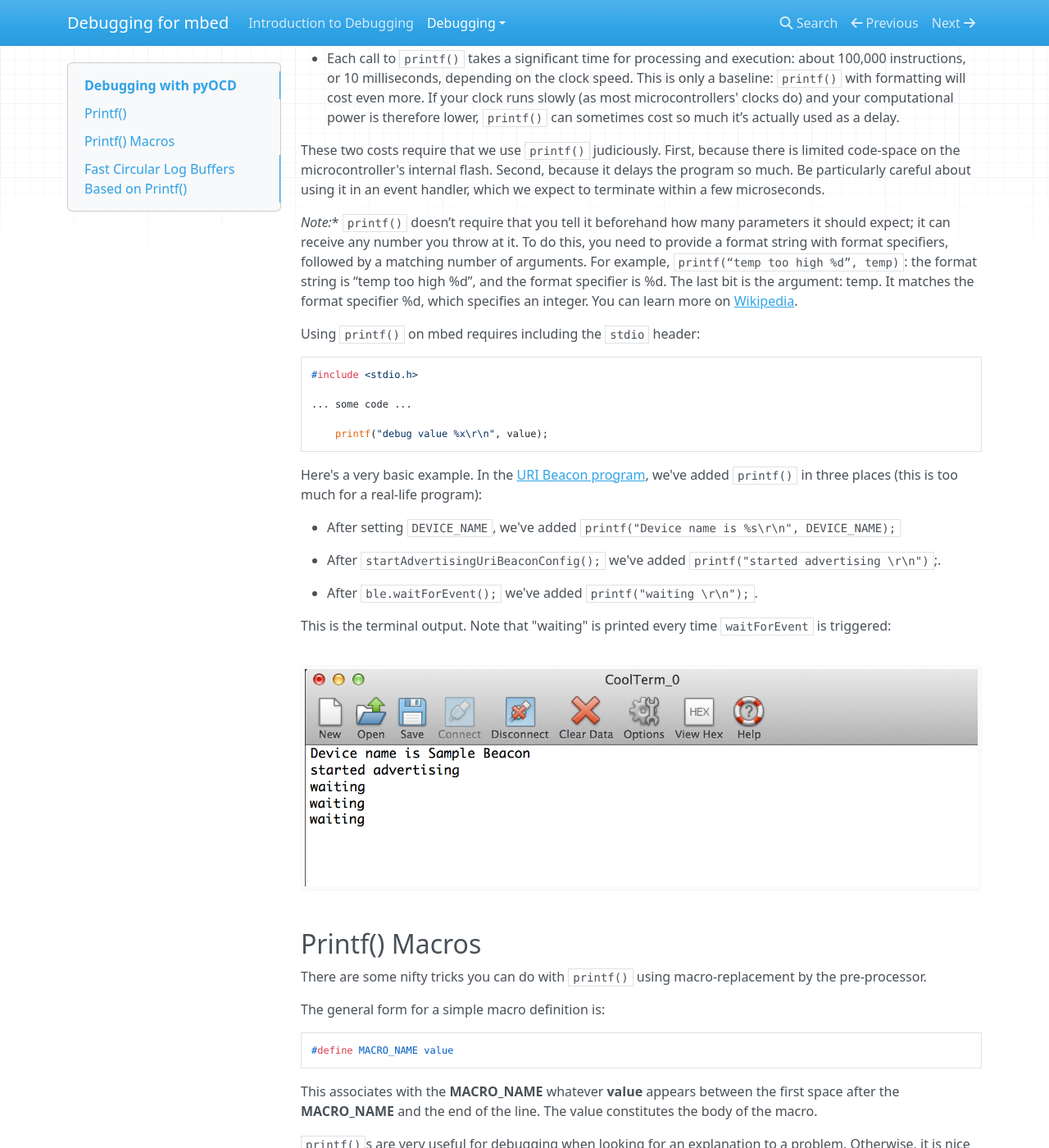
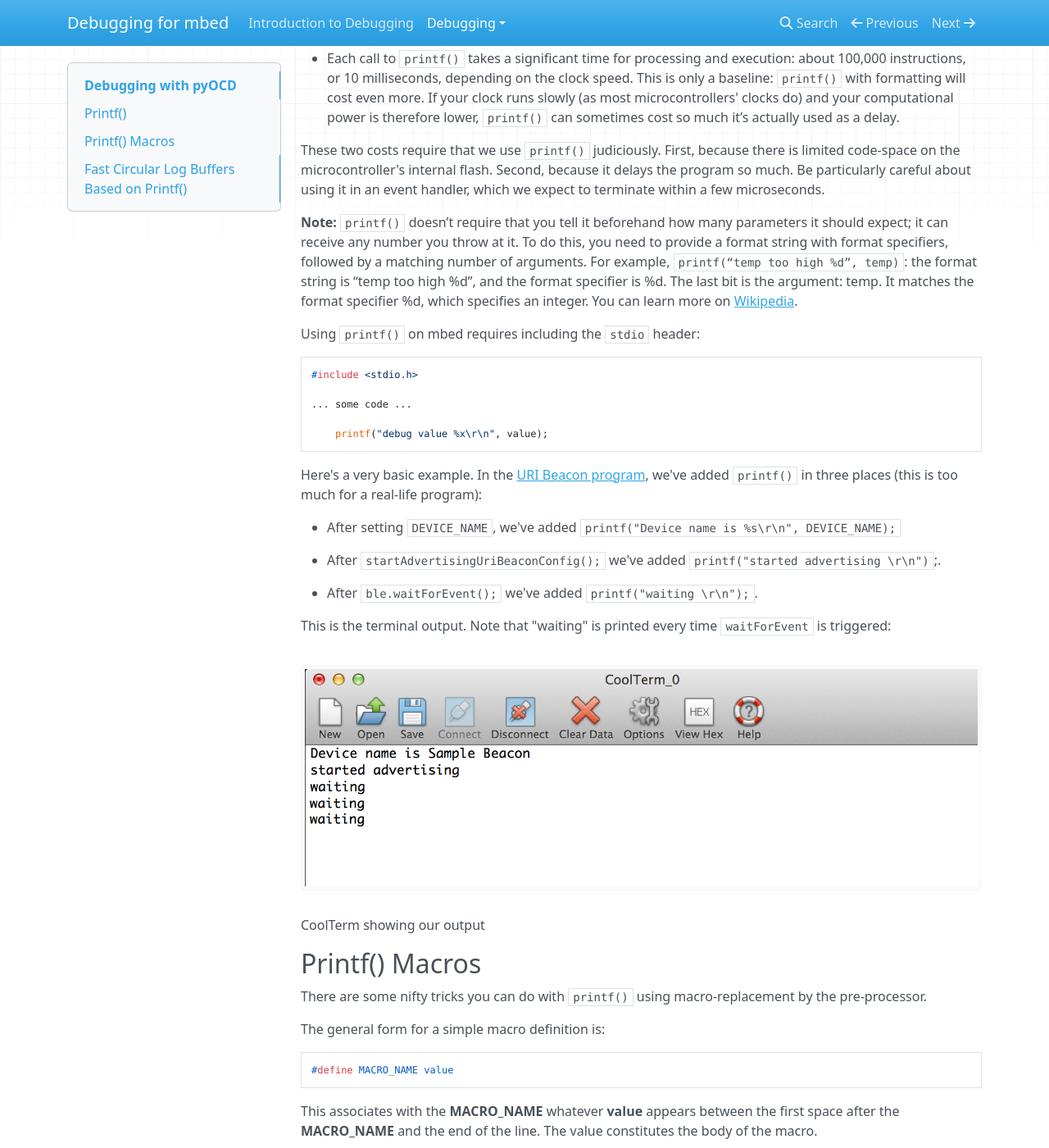
Before and after one commit to ARMmbed/Debugging-docs, an MkDocs documentation site: the page built from Docs/Debugging/printf.md, in a window 1280 px wide and 1400 px high, scrolled down 618 px. Shown: the whole window at 82% size. Built offline with MkDocs 1.6.1, drawn with Linux system fonts in a browser that asks for light colours; nearby versions of some CDN libraries; old or Windows-style settings are respelled for this version of MkDocs.

Commit message:
Trying to add image caption

````diff
--- a/Docs/Debugging/printf.md
+++ b/Docs/Debugging/printf.md
@@ -25,7 +25,7 @@ Programs typically use the printf() family to communicate something readable bac
 
 These two costs require that we use ``printf()`` judiciously. First, because there is limited code-space on the microcontroller's internal flash. Second, because it delays the program so much. Be particularly careful about using it in an event handler, which we expect to terminate within a few microseconds.
 
-<span class="notes">*Note:** ``printf()`` doesn’t require that you tell it beforehand how many parameters it should expect; it can receive any number you throw at it. To do this, you need to provide a format string with format specifiers, followed by a matching number of arguments. For example, ``printf(“temp too high %d”, temp)``: the format string is “temp too high %d”, and the format specifier is %d. The last bit is the argument: temp. It matches the format specifier %d, which specifies an integer. You can learn more on [Wikipedia](http://en.wikipedia.org/wiki/Printf_format_string).
+<span class="notes">**Note:** ``printf()`` doesn’t require that you tell it beforehand how many parameters it should expect; it can receive any number you throw at it. To do this, you need to provide a format string with format specifiers, followed by a matching number of arguments. For example, ``printf(“temp too high %d”, temp)``: the format string is “temp too high %d”, and the format specifier is %d. The last bit is the argument: temp. It matches the format specifier %d, which specifies an integer. You can learn more on [Wikipedia](http://en.wikipedia.org/wiki/Printf_format_string).
 </span>
 
 Using ``printf()`` on mbed requires including the ``stdio`` header:
@@ -49,7 +49,8 @@ Here's a very basic example. In the [URI Beacon program](../GettingStarted/URIBe
 This is the terminal output. Note that "waiting" is printed every time ``waitForEvent`` is triggered:
 
 <span class="images">
-![CoolTerm showing our output](../Debugging/Images/TerminalOutput1.png)
+![](../Debugging/Images/TerminalOutput1.png)
+<span>CoolTerm showing our output</span>
 </span>
 
 
@@ -115,7 +116,6 @@ Here’s another example of macro-replacement that allows a formatted ``printf()
 #define WARN(x, ...) \
 	{ printf("\x1b[34m%12.12s: \x1b[33m"x"\x1b[39;49m\r\n", \
 	MODULE_NAME, ##__VA_ARGS__); fflush(stdout); }
-
 ```
 
 You can use ``ASSERT()`` to improve error reporting. It will use ``error()`` (a part of the mbed SDK that we reviewed earlier). ``error()`` not only flashes LEDs, it also puts the program into an infinite loop, preventing further operations. This will happen if the ``ASSERT()`` condition is evaluated as FALSE:
@@ -125,7 +125,6 @@ You can use ``ASSERT()`` to improve error reporting. It will use ``error()`` (a
 	if (!(condition))	{ \
 		error("Assert: " __VA_ARGS__); \
 	} }
-
 ```
 
 
````
